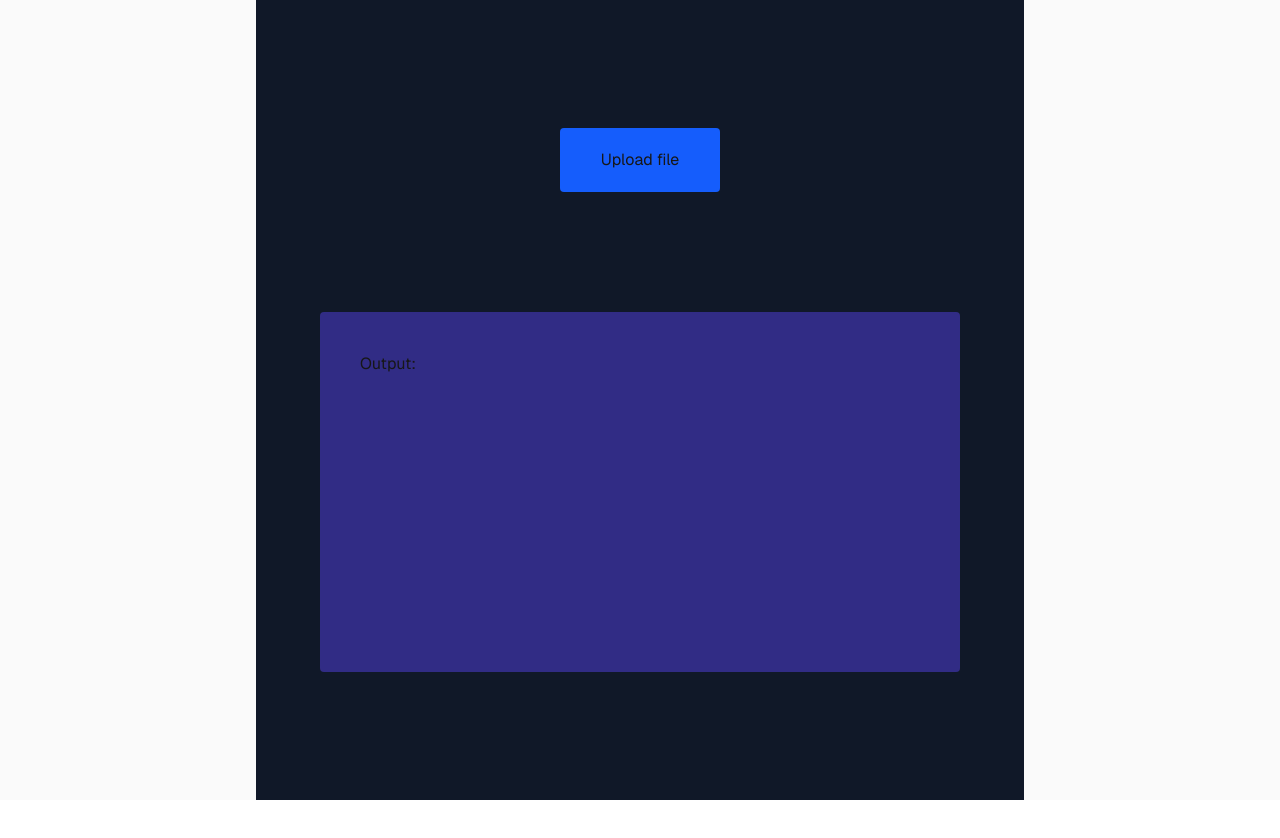
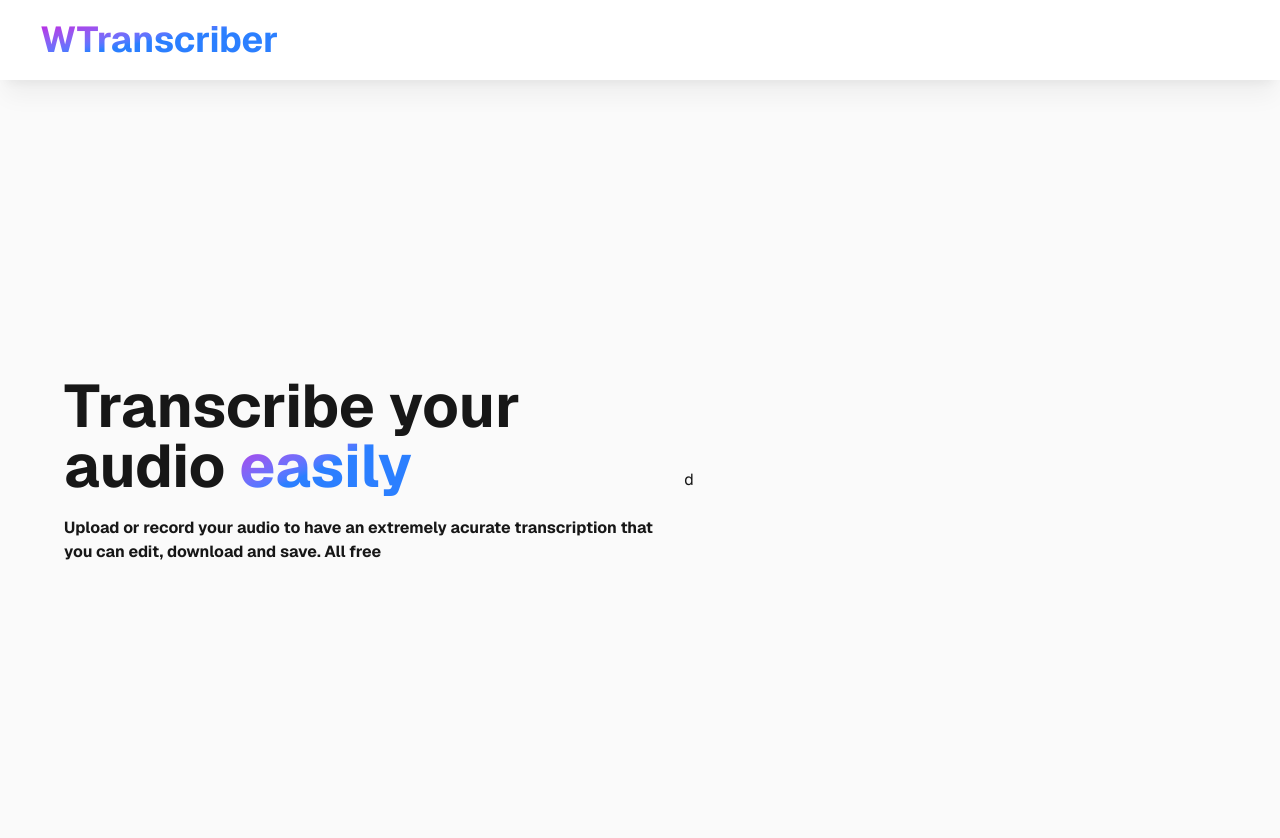
Before and after one commit to xlceor-dev/Wtranscriber, a Next.js app: page / in a window 1280 px wide. Shown: the top 838 px of the page. Before the commit the page ends 800 px from the top, so only its background shows below. Built offline with nearby package versions, Linux system fonts and the light colour scheme.

Commit message:
Start development of UI and componentization

```diff
--- /dev/null
+++ b/app/components/header.tsx
@@ -0,0 +1,8 @@
+
+export default function Header(){
+    return(
+    <div className="h-20 w-full flex dark:bg-gray-950 dark:border-b border-zinc-600 bg-white shadow-xl/5 items-center p-5">
+        <p className=" font-bold bg-linear-to-br from-fuchsia-600 to-blue-500 to-50%  bg-clip-text text-transparent text-4xl m-5">WTranscriber</p>
+      </div>
+    )
+}
--- /dev/null
+++ b/app/components/heroSection.tsx
@@ -0,0 +1,9 @@
+
+export default function HeroSection(){
+    return(
+        <div className="w-full h-full flex flex-col justify-center items-center">
+            <p className="font-bold text-6xl">Transcribe your audio <span className="font-bold bg-linear-to-br from-fuchsia-600 to-blue-500 to-50%  bg-clip-text text-transparent">easily</span></p>
+            <p className="py-5 font-bold">Upload or record your audio to have an extremely acurate transcription that you can edit, download and save. All free</p>
+      </div>
+    )
+}
--- a/app/page.tsx
+++ b/app/page.tsx
@@ -1,7 +1,7 @@
 "use client";
-
-import { METHODS } from "http";
 import { useState } from "react";
+import HeroSection from "./components/heroSection";
+import Header from "./components/header";
 
 //import Image from "next/image";
 
@@ -30,22 +30,15 @@ export default function Home() {
       console.error("Error llamando al backend:", e);
     }
   }
-  async function loadFile() {
-    const res = await fetch("/test.mp3");
-    const blob = await res.blob();
-    const file = new File([blob], "test.mp3", { type: blob.type });
-    return file;
-  }
 
   async function callTranscript() {
-    const fileT = await loadFile()
-    if (!fileT) {
+    if (!file) {
       alert("No file selected");
       return;
     }
 
     const form = new FormData();
-    form.append("file", fileT);
+    form.append("file", file);
 
     const response = await fetch("/api/transcript", {
       method: "POST",
@@ -61,15 +54,54 @@ export default function Home() {
       setOutput(data.text);
     }
   }
+  function frst() {
+    return(
+      <div className="flex flex-col w-full h-full">
+            <div className="w-full h-full flex justify-center items-center">
+    <input
+        type="file"
+        id="input-file-upload"
+        style={{ display: 'none' }}
+        accept="audio/*"
+        onChange={(e) => setFile(e.target.files[0])}
+      />
+        <label
+        htmlFor="input-file-upload"
+        className={`file-upload flex flex-col justify-center items-center p-4 transition-colors duration-300 `}
+        onDrop={(e) => {
+          e.preventDefault();
+          if(e.dataTransfer.files && e.dataTransfer.files[0]) {
+              setFile(e.dataTransfer.files[0]);
+          }
+      }}
+      >
+        <button
+            type="button"
+            className='mt-4 bg-indigo-500 text-white py-2 px-4 rounded-lg'
+          >
+            Seleccionar Archivo
+            {file && <p>Archivo seleccionado: {file.name}</p>}
+          </button>
+
+      </label>
+
+
+      <button className="w-1/4 bg-blue-600 p-5 rounded" onClick={callTranscript}>Upload file</button>
+    </div>
+        <div className="w-full h-full min-h-[45dvh] flex bg-indigo-900 rounded p-10">Output: {output}</div>
+
+      </div>
+
+    )
+  }
 
   return (
-    <div className="flex min-h-screen items-center justify-center bg-zinc-50 font-sans dark:bg-black ">
-      <main className="flex min-h-screen w-full max-w-3xl flex-col items-center justify-between py-32 px-16 bg-gray-900">
-        <div className="w-full h-full flex justify-center items-center">
-          <button className="w-1/4 bg-blue-600 p-5 rounded" onClick={callTranscript}>Upload file</button>
-        </div>
-        <div className="w-full h-full min-h-[45dvh] flex bg-indigo-900 rounded p-10">Output: {output}</div>
-      </main>
+    <div className="flex flex-col min-h-screen items-center justify-center bg-zinc-50 font-sans dark:bg-black ">
+      <Header />
+      <div className="flex min-h-screen w-full items-center justify-between py-32 px-16">
+        <HeroSection />
+        <div className="w-6/7 h-full flex ">d</div>
+      </div>
     </div>
   );
 }
```
